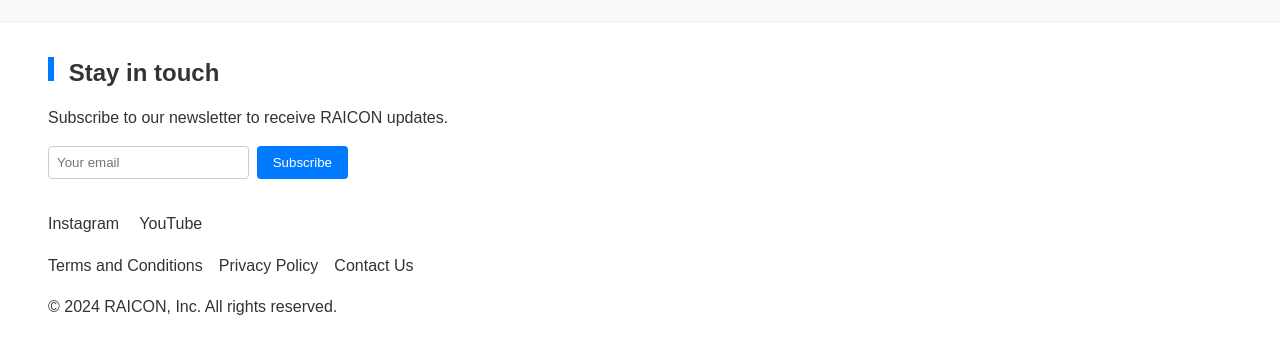
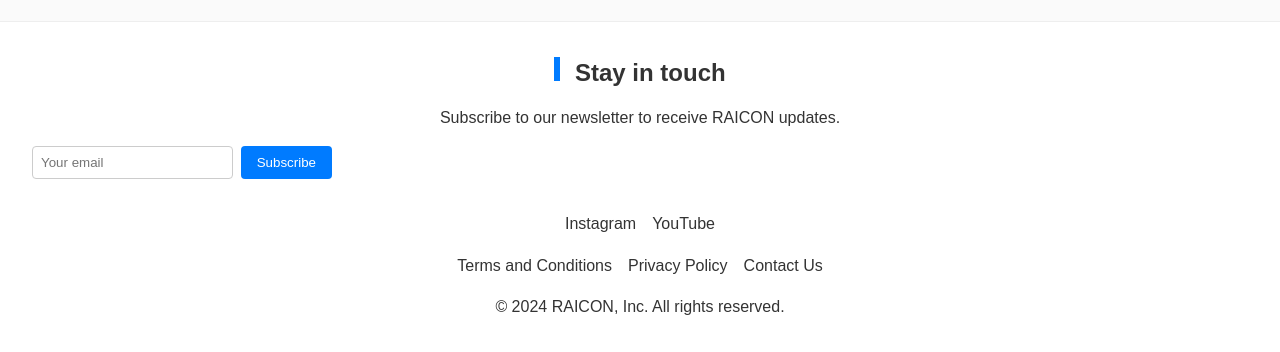
Before and after one commit to Taekmino/raicon-website, a plain HTML site: page index.html in a window 1280 px wide. Shown: the part 894-1246 px from the top of the page. Drawn offline with Linux system fonts and the light colour scheme; a script that the page names is missing.

Commit message:
alinged legal link on center

```diff
--- a/styles.css
+++ b/styles.css
@@ -166,6 +166,8 @@ header {
 .footer-section {
   background-color: #fff;
   border-top: 1px solid #eee;
+  text-align: center;
+  padding: 2rem;
 }
 .stay-in-touch {
   margin-bottom: 2rem;
@@ -197,28 +199,37 @@ header {
 .footer-links {
   display: flex;
   flex-direction: column;
-  align-items: flex-start;
+  align-items: center;
+  gap: 1rem;
 }
 .social-icons {
-  margin-bottom: 1rem;
+  display: flex;
+  gap: 1rem;
 }
 .social-icons a {
-  margin-right: 1rem;
   text-decoration: none;
   color: #333;
+  font-weight: 500;
 }
 .legal-links {
+  list-style: none;
+  padding: 0;
+  margin: 0;
   display: flex;
-  list-style: none;
-  margin-bottom: 1rem;
+  gap: 1rem;
+  justify-content: center;
 }
 .legal-links li {
-  margin-right: 1rem;
+  margin: 0; /* Ensure no additional margin around list items */
 }
 .legal-links li a {
   text-decoration: none;
   color: #333;
   font-weight: 500;
+  transition: color 0.3s ease; /* Add smooth transition effect for hover */
+}
+.legal-links li a:hover {
+  color: #007BFF; /* Change color on hover for better interactivity */
 }
 
 /* Mission Section Layout */
```
